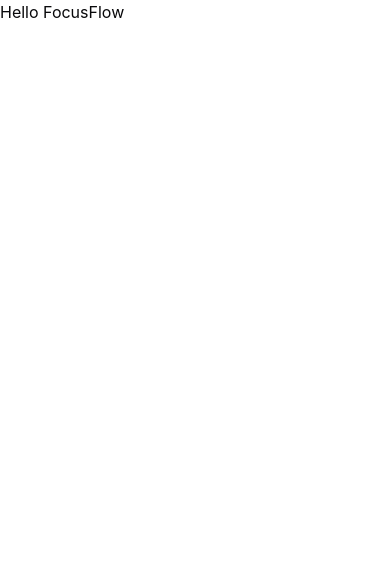
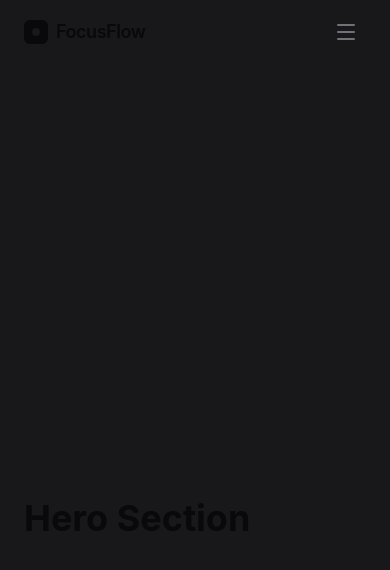
Before and after one commit to ashish102312/focusflow, a React (Vite) app: page / in a window 390 px wide. Shown: the top 570 px of the page. Built offline with nearby package versions, Linux system fonts and the light colour scheme.

Commit message:
feat: build responsive navbar

```diff
--- a/src/App.jsx
+++ b/src/App.jsx
@@ -1,7 +1,26 @@
+import Navbar from './components/Navbar';
+
 export default function App() {
   return (
-    <div className="min-h-screen">
-      Hello FocusFlow
+    <div className="min-h-screen bg-primary">
+      <Navbar />
+
+      {/* Temporary spacing to test scrolling and navbar states */}
+      <main className="pt-24 pb-96">
+        <div className="max-w-7xl mx-auto px-6 lg:px-8 space-y-96">
+          <section id="hero" className="h-screen flex items-center">
+            <h1 className="text-4xl font-bold">Hero Section</h1>
+          </section>
+
+          <section id="product" className="h-screen flex items-center">
+            <h2 className="text-3xl font-bold">Product Preview</h2>
+          </section>
+
+          <section id="how-it-works" className="h-screen flex items-center">
+            <h2 className="text-3xl font-bold">How it Works</h2>
+          </section>
+        </div>
+      </main>
     </div>
   )
 }
--- /dev/null
+++ b/src/components/Navbar.jsx
@@ -0,0 +1,124 @@
+import { useState, useEffect } from 'react';
+import { motion, AnimatePresence } from 'framer-motion';
+import { Menu, X } from 'lucide-react';
+
+export default function Navbar() {
+  const [isScrolled, setIsScrolled] = useState(false);
+  const [mobileMenuOpen, setMobileMenuOpen] = useState(false);
+
+  useEffect(() => {
+    const handleScroll = () => {
+      setIsScrolled(window.scrollY > 10);
+    };
+    window.addEventListener('scroll', handleScroll);
+    return () => window.removeEventListener('scroll', handleScroll);
+  }, []);
+
+  const navLinks = [
+    { name: 'Product', href: '#product' },
+    { name: 'How it works', href: '#how-it-works' },
+  ];
+
+  return (
+    <header
+      className={`fixed top-0 inset-x-0 z-50 transition-all duration-300 border-b ${
+        isScrolled
+          ? 'bg-primary/80 backdrop-blur-md border-border'
+          : 'bg-transparent border-transparent'
+      }`}
+    >
+      <div className="max-w-7xl mx-auto px-6 lg:px-8">
+        <div className="flex items-center justify-between h-16">
+          {/* Logo */}
+          <div className="flex-shrink-0">
+            <a href="#" className="flex items-center gap-2">
+              <div className="w-6 h-6 rounded-md bg-foreground flex items-center justify-center">
+                <div className="w-2 h-2 rounded-full bg-primary" />
+              </div>
+              <span className="text-lg font-semibold tracking-tight text-foreground">
+                FocusFlow
+              </span>
+            </a>
+          </div>
+
+          {/* Desktop Navigation */}
+          <nav className="hidden md:flex items-center gap-8">
+            {navLinks.map((link) => (
+              <a
+                key={link.name}
+                href={link.href}
+                className="text-sm font-medium text-muted-foreground hover:text-foreground transition-colors"
+              >
+                {link.name}
+              </a>
+            ))}
+          </nav>
+
+          {/* CTA Button */}
+          <div className="hidden md:flex items-center">
+            <a
+              href="#preview"
+              className="inline-flex items-center justify-center rounded-full bg-foreground text-primary px-4 py-2 text-sm font-medium hover:bg-muted-foreground transition-colors group"
+            >
+              Start planning
+              <span className="ml-1 transition-transform group-hover:translate-x-1">
+                →
+              </span>
+            </a>
+          </div>
+
+          {/* Mobile menu button */}
+          <div className="flex md:hidden">
+            <button
+              type="button"
+              className="text-muted-foreground hover:text-foreground p-2"
+              onClick={() => setMobileMenuOpen(!mobileMenuOpen)}
+              aria-expanded={mobileMenuOpen}
+            >
+              <span className="sr-only">Open main menu</span>
+              {mobileMenuOpen ? (
+                <X className="h-6 w-6" aria-hidden="true" />
+              ) : (
+                <Menu className="h-6 w-6" aria-hidden="true" />
+              )}
+            </button>
+          </div>
+        </div>
+      </div>
+
+      {/* Mobile Menu */}
+      <AnimatePresence>
+        {mobileMenuOpen && (
+          <motion.div
+            initial={{ opacity: 0, height: 0 }}
+            animate={{ opacity: 1, height: 'auto' }}
+            exit={{ opacity: 0, height: 0 }}
+            className="md:hidden border-t border-border bg-primary/95 backdrop-blur-xl overflow-hidden"
+          >
+            <div className="px-6 py-6 space-y-4">
+              {navLinks.map((link) => (
+                <a
+                  key={link.name}
+                  href={link.href}
+                  className="block text-base font-medium text-muted-foreground hover:text-foreground transition-colors"
+                  onClick={() => setMobileMenuOpen(false)}
+                >
+                  {link.name}
+                </a>
+              ))}
+              <div className="pt-4 border-t border-border">
+                <a
+                  href="#preview"
+                  className="inline-flex w-full items-center justify-center rounded-full bg-foreground text-primary px-4 py-3 text-sm font-medium hover:bg-muted-foreground transition-colors"
+                  onClick={() => setMobileMenuOpen(false)}
+                >
+                  Start planning →
+                </a>
+              </div>
+            </div>
+          </motion.div>
+        )}
+      </AnimatePresence>
+    </header>
+  );
+}
```
